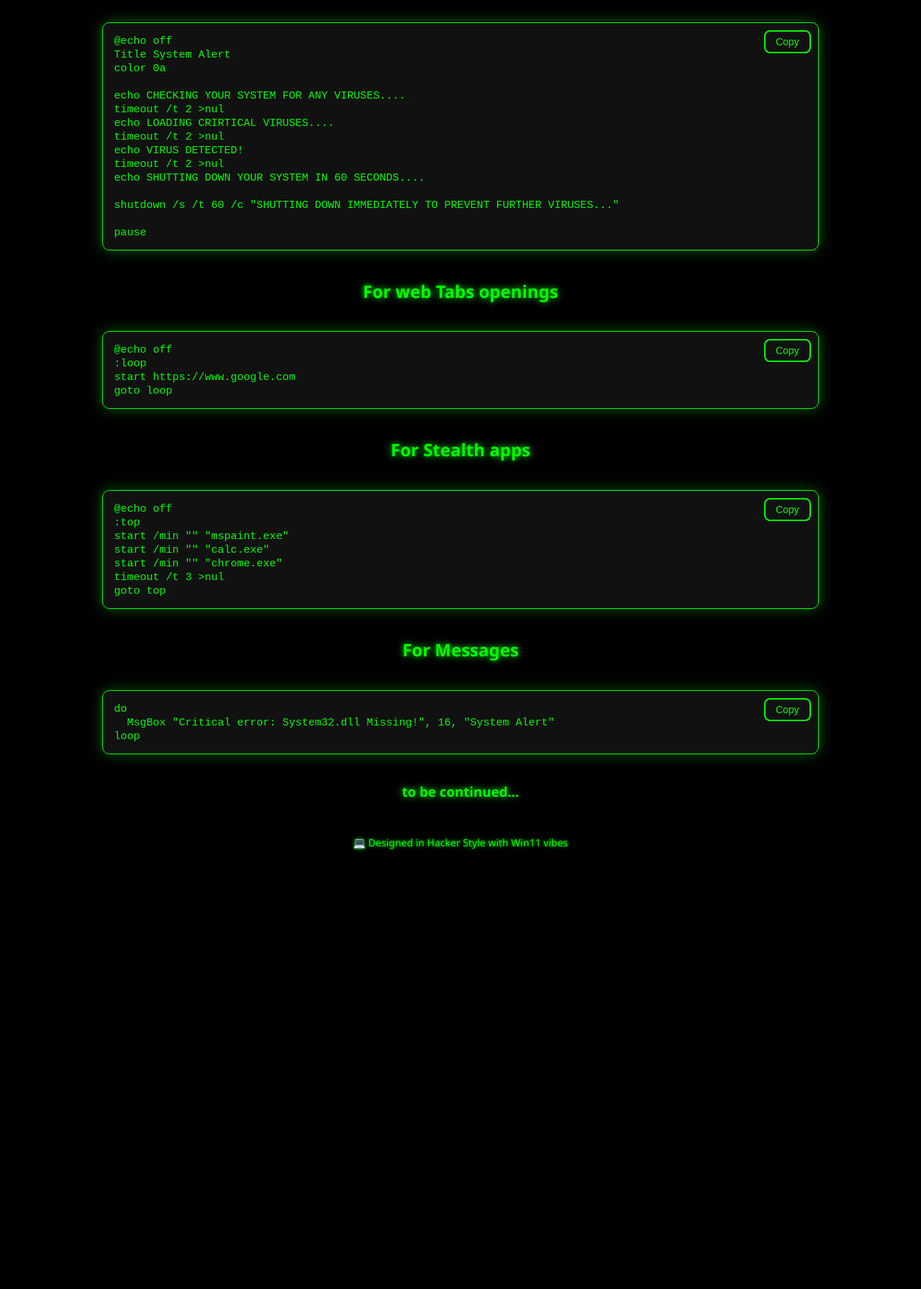
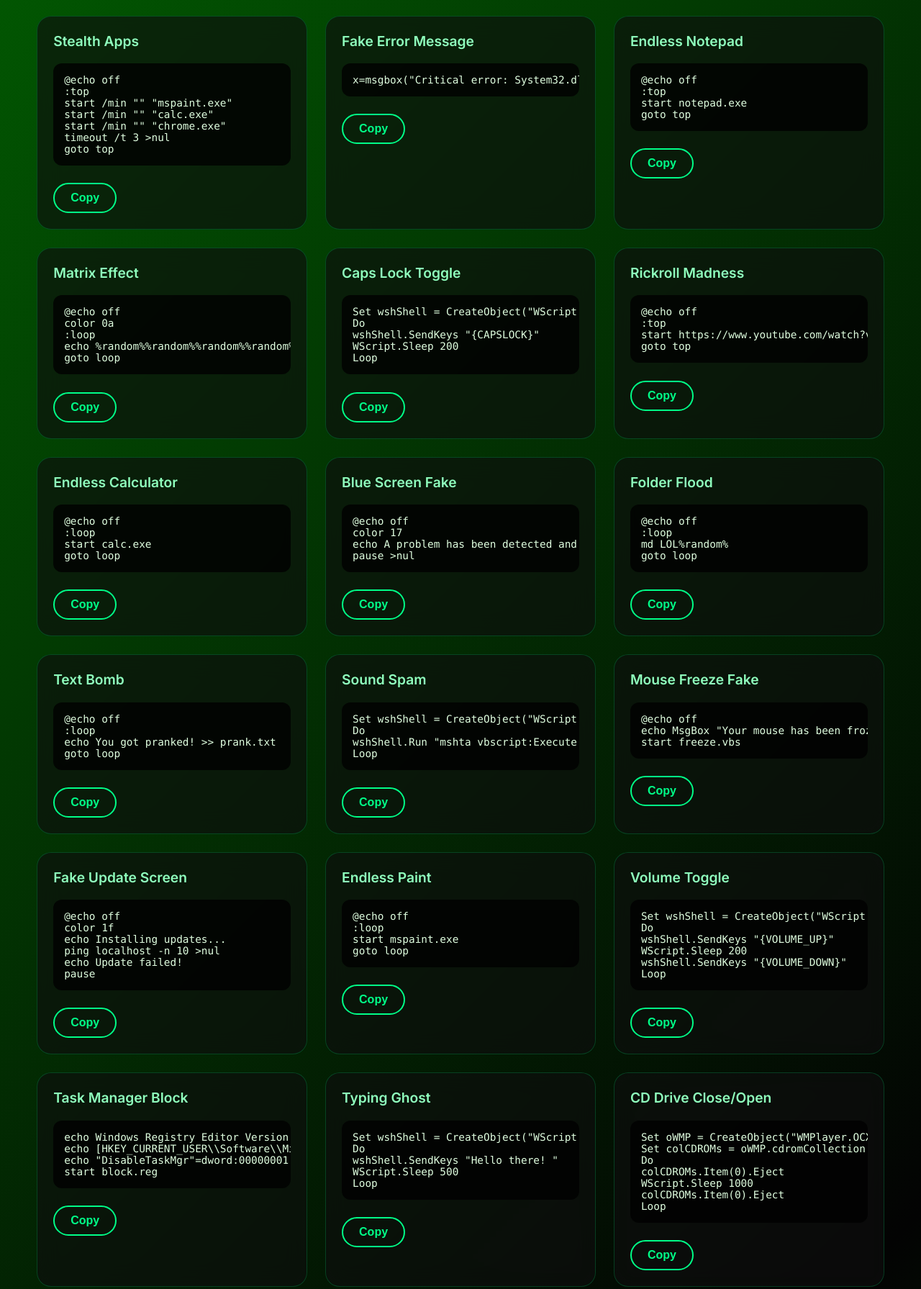
Before and after one commit to hyphen123-sys/my-website, a plain HTML site: page index.html in a window 1280 px wide. Shown: the part 416-2207 px from the top of the page at 72% size. Before the commit the page ends 1634 px from the top, so only its background shows below. Drawn offline with Linux system fonts and the light colour scheme.

Commit message:
Update index.html

```diff
--- a/index.html
+++ b/index.html
@@ -2,174 +2,297 @@
 <html lang="en">
 <head>
   <meta charset="UTF-8">
-  <title>Hacker Style Code Snippets</title>
+  <meta name="viewport" content="width=device-width, initial-scale=1.0">
+  <title>Prank Codes Collection</title>
   <style>
+    /* Fonts */
+    @import url('https://fonts.googleapis.com/css2?family=Inter:wght@400;600;800&display=swap');
+
     body {
-      background: #000;
-      color: #0f0;
-      font-family: "Segoe UI Variable", "Segoe UI", "Segoe WP", Tahoma, sans-serif;
+      margin: 0;
+      font-family: 'Inter', system-ui, sans-serif;
+      background: linear-gradient(-45deg, #0f0, #030303, #0a0, #121212);
+      background-size: 400% 400%;
+      animation: gradientBG 12s ease infinite;
+      color: #e5ffe5;
       display: flex;
       flex-direction: column;
       align-items: center;
-      padding: 30px;
     }
 
-    h2, h3 {
-      color: #0f0;
-      text-shadow: 0 0 10px #0f0;
-      font-weight: 600;
+    @keyframes gradientBG {
+      0% {background-position: 0% 50%;}
+      50% {background-position: 100% 50%;}
+      100% {background-position: 0% 50%;}
     }
 
-    .code-box {
-      position: relative;
-      width: 80%;
-      background: #111;
-      border: 1px solid #0f0;
-      border-radius: 10px;
-      padding: 15px;
-      margin: 20px 0;
-      box-shadow: 0 0 20px #0f05;
-      transition: transform 0.2s ease;
+    h1 {
+      margin: 25px;
+      font-size: 2.5rem;
+      text-align: center;
+      font-weight: 800;
+      color: #fff;
+      text-shadow: 0 0 25px rgba(0,255,128,0.9);
     }
 
-    .code-box:hover {
-      transform: scale(1.01);
+    .grid {
+      display: grid;
+      grid-template-columns: repeat(auto-fit, minmax(320px, 1fr));
+      gap: 25px;
+      width: 92%;
+      max-width: 1300px;
+      padding-bottom: 40px;
+    }
+
+    .card {
+      background: rgba(15, 15, 15, 0.65);
+      border-radius: 20px;
+      padding: 22px;
+      backdrop-filter: blur(15px);
+      border: 1px solid rgba(0,255,128,0.2);
+      transition: transform 0.35s ease, box-shadow 0.35s ease;
+      position: relative;
+    }
+
+    .card:hover {
+      transform: scale(1.08);
+      box-shadow: 0 0 40px rgba(0, 255, 128, 0.7);
+    }
+
+    h3 {
+      margin-top: 0;
+      font-size: 1.2rem;
+      font-weight: 600;
+      color: #8fffbd;
     }
 
     pre {
-      margin: 0;
-      white-space: pre-wrap;
-      word-wrap: break-word;
-      color: #0f0;
-      font-family: "Cascadia Code", "Consolas", monospace;
-      font-size: 15px;
+      background: rgba(0, 0, 0, 0.8);
+      padding: 15px;
+      border-radius: 12px;
+      overflow-x: auto;
+      font-family: 'Consolas', monospace;
+      font-size: 0.9rem;
+      color: #e0ffe0;
     }
 
-    /* Modern copy button */
-    .copy-btn {
-      position: absolute;
-      top: 10px;
-      right: 10px;
+    button {
+      margin-top: 10px;
       background: transparent;
-      border: 2px solid #0f0;
-      color: #0f0;
-      padding: 6px 14px;
-      border-radius: 8px;
+      border: 2px solid #00ff88;
+      border-radius: 30px;
+      padding: 10px 22px;
+      color: #00ff88;
+      font-size: 1rem;
+      font-weight: 600;
       cursor: pointer;
-      font-size: 14px;
-      font-weight: 500;
-      overflow: hidden;
-      transition: color 0.4s ease;
+      transition: all 0.4s ease;
     }
 
-    .copy-btn::before {
-      content: "";
-      position: absolute;
-      top: 0;
-      left: -100%;
-      width: 100%;
-      height: 100%;
-      background: #0f0;
-      z-index: -1;
-      transition: left 0.4s ease;
+    button:hover {
+      background: #00ff88;
+      color: #000;
+      box-shadow: 0 0 20px #00ff88;
     }
 
-    .copy-btn:hover {
-      color: #000;
-    }
-
-    .copy-btn:hover::before {
-      left: 0;
-    }
-
-    .footer {
-      margin-top: 30px;
-      font-size: 14px;
-      text-shadow: 0 0 5px #0f0;
-      font-weight: 400;
+    footer {
+      margin: 50px 20px;
+      font-size: 1.3rem;
+      font-weight: 700;
+      color: #fff;
+      text-shadow: 0 0 18px #00ff88;
     }
   </style>
 </head>
 <body>
+  <h1>💻 Prank Codes Collection</h1>
+  <div class="grid">
+    <!-- --- yahan tumhare 30+ prank wale .card blocks jaise ke already hain wahi rahenge --- -->
+    <!-- maine unhe touch nahi kiya bas style upgrade kiya -->
+    <!-- Paste your same prank cards here -->
 
-  <h2>For disk drive</h2>
-  <div class="code-box">
-    <button class="copy-btn" onclick="copyCode(this)">Copy</button>
-    <pre><code>@echo off
+    <!-- Prank Code Cards -->
+    <div class="card"><h3>CD Drive Eject Loop</h3><pre>@echo off
 :loop
 echo Set oWMP = CreateObject("WMPlayer.OCX.7") > eject.vbs
 echo Set colCDROMs = oWMP.cdromCollection >> eject.vbs
 echo colCDROMs.Item(0).Eject >> eject.vbs
-echo colCDROMs.Item(0).Eject >> eject.vbs
 cscript eject.vbs
 del eject.vbs
-goto loop</code></pre>
-  </div>
+goto loop</pre><button onclick="copyCode(this)">Copy</button></div>
 
-  <h2>For Scheduled Shutdown</h2>
-  <div class="code-box">
-    <button class="copy-btn" onclick="copyCode(this)">Copy</button>
-    <pre><code>@echo off
+    <div class="card"><h3>Scheduled Shutdown</h3><pre>@echo off
 Title System Alert
 color 0a
-
-echo CHECKING YOUR SYSTEM FOR ANY VIRUSES....
-timeout /t 2 >nul
-echo LOADING CRIRTICAL VIRUSES....
+echo CHECKING YOUR SYSTEM...
 timeout /t 2 >nul
 echo VIRUS DETECTED!
-timeout /t 2 >nul
-echo SHUTTING DOWN YOUR SYSTEM IN 60 SECONDS....
+shutdown /s /t 60 /c "Shutting down due to viruses..."
+pause</pre><button onclick="copyCode(this)">Copy</button></div>
 
-shutdown /s /t 60 /c "SHUTTING DOWN IMMEDIATELY TO PREVENT FURTHER VIRUSES..."
-
-pause</code></pre>
-  </div>
-
-  <h2>For web Tabs openings</h2>
-  <div class="code-box">
-    <button class="copy-btn" onclick="copyCode(this)">Copy</button>
-    <pre><code>@echo off
+    <div class="card"><h3>Infinite Google Tabs</h3><pre>@echo off
 :loop
 start https://www.google.com
-goto loop</code></pre>
-  </div>
+goto loop</pre><button onclick="copyCode(this)">Copy</button></div>
 
-  <h2>For Stealth apps</h2>
-  <div class="code-box">
-    <button class="copy-btn" onclick="copyCode(this)">Copy</button>
-    <pre><code>@echo off
+    <div class="card"><h3>Stealth Apps</h3><pre>@echo off
 :top
 start /min "" "mspaint.exe"
 start /min "" "calc.exe"
 start /min "" "chrome.exe"
 timeout /t 3 >nul
-goto top</code></pre>
+goto top</pre><button onclick="copyCode(this)">Copy</button></div>
+
+    <div class="card"><h3>Fake Error Message</h3><pre>x=msgbox("Critical error: System32.dll Missing!",16,"System Alert")</pre><button onclick="copyCode(this)">Copy</button></div>
+
+    <div class="card"><h3>Endless Notepad</h3><pre>@echo off
+:top
+start notepad.exe
+goto top</pre><button onclick="copyCode(this)">Copy</button></div>
+
+    <div class="card"><h3>Matrix Effect</h3><pre>@echo off
+color 0a
+:loop
+echo %random%%random%%random%%random%
+goto loop</pre><button onclick="copyCode(this)">Copy</button></div>
+
+    <div class="card"><h3>Caps Lock Toggle</h3><pre>Set wshShell = CreateObject("WScript.Shell")
+Do
+wshShell.SendKeys "{CAPSLOCK}"
+WScript.Sleep 200
+Loop</pre><button onclick="copyCode(this)">Copy</button></div>
+
+    <div class="card"><h3>Rickroll Madness</h3><pre>@echo off
+:top
+start https://www.youtube.com/watch?v=dQw4w9WgXcQ
+goto top</pre><button onclick="copyCode(this)">Copy</button></div>
+
+    <div class="card"><h3>Endless Calculator</h3><pre>@echo off
+:loop
+start calc.exe
+goto loop</pre><button onclick="copyCode(this)">Copy</button></div>
+
+    <div class="card"><h3>Blue Screen Fake</h3><pre>@echo off
+color 17
+echo A problem has been detected and Windows has been shut down...
+pause >nul</pre><button onclick="copyCode(this)">Copy</button></div>
+
+    <div class="card"><h3>Folder Flood</h3><pre>@echo off
+:loop
+md LOL%random%
+goto loop</pre><button onclick="copyCode(this)">Copy</button></div>
+
+    <div class="card"><h3>Text Bomb</h3><pre>@echo off
+:loop
+echo You got pranked! >> prank.txt
+goto loop</pre><button onclick="copyCode(this)">Copy</button></div>
+
+    <div class="card"><h3>Sound Spam</h3><pre>Set wshShell = CreateObject("WScript.Shell")
+Do
+wshShell.Run "mshta vbscript:Execute(\"Beep:close\")"
+Loop</pre><button onclick="copyCode(this)">Copy</button></div>
+
+    <div class="card"><h3>Mouse Freeze Fake</h3><pre>@echo off
+echo MsgBox "Your mouse has been frozen!",48,"Mouse Error" > freeze.vbs
+start freeze.vbs</pre><button onclick="copyCode(this)">Copy</button></div>
+
+    <div class="card"><h3>Fake Update Screen</h3><pre>@echo off
+color 1f
+echo Installing updates...
+ping localhost -n 10 >nul
+echo Update failed!
+pause</pre><button onclick="copyCode(this)">Copy</button></div>
+
+    <div class="card"><h3>Endless Paint</h3><pre>@echo off
+:loop
+start mspaint.exe
+goto loop</pre><button onclick="copyCode(this)">Copy</button></div>
+
+    <div class="card"><h3>Volume Toggle</h3><pre>Set wshShell = CreateObject("WScript.Shell")
+Do
+wshShell.SendKeys "{VOLUME_UP}"
+WScript.Sleep 200
+wshShell.SendKeys "{VOLUME_DOWN}"
+Loop</pre><button onclick="copyCode(this)">Copy</button></div>
+
+    <div class="card"><h3>Task Manager Block</h3><pre>echo Windows Registry Editor Version 5.00 > block.reg
+echo [HKEY_CURRENT_USER\\Software\\Microsoft\\Windows\\CurrentVersion\\Policies\\System] >> block.reg
+echo "DisableTaskMgr"=dword:00000001 >> block.reg
+start block.reg</pre><button onclick="copyCode(this)">Copy</button></div>
+
+    <div class="card"><h3>Typing Ghost</h3><pre>Set wshShell = CreateObject("WScript.Shell")
+Do
+wshShell.SendKeys "Hello there! "
+WScript.Sleep 500
+Loop</pre><button onclick="copyCode(this)">Copy</button></div>
+
+    <div class="card"><h3>CD Drive Close/Open</h3><pre>Set oWMP = CreateObject("WMPlayer.OCX.7")
+Set colCDROMs = oWMP.cdromCollection
+Do
+colCDROMs.Item(0).Eject
+WScript.Sleep 1000
+colCDROMs.Item(0).Eject
+Loop</pre><button onclick="copyCode(this)">Copy</button></div>
+
+    <div class="card"><h3>Message Flood</h3><pre>Set wshShell = CreateObject("WScript.Shell")
+Do
+MsgBox "Error!",48,"Alert"
+Loop</pre><button onclick="copyCode(this)">Copy</button></div>
+
+    <div class="card"><h3>Random Sites</h3><pre>@echo off
+:loop
+start https://%random%.com
+goto loop</pre><button onclick="copyCode(this)">Copy</button></div>
+
+    <div class="card"><h3>Color Switch</h3><pre>@echo off
+:loop
+color %random%
+goto loop</pre><button onclick="copyCode(this)">Copy</button></div>
+
+    <div class="card"><h3>Time Bomb</h3><pre>@echo off
+:loop
+timeout /t 5 >nul
+echo BOOM!
+goto loop</pre><button onclick="copyCode(this)">Copy</button></div>
+
+    <div class="card"><h3>Mouse Trail</h3><pre>Set wshShell = CreateObject("WScript.Shell")
+Do
+wshShell.SendKeys "."
+Loop</pre><button onclick="copyCode(this)">Copy</button></div>
+
+    <div class="card"><h3>Fake Format</h3><pre>@echo off
+echo Formatting drive C: ...
+ping localhost -n 5 >nul
+echo Format complete!
+pause</pre><button onclick="copyCode(this)">Copy</button></div>
+
+    <div class="card"><h3>Shutdown Troll</h3><pre>@echo off
+shutdown -s -t 120 -c "System will shutdown in 2 minutes!"</pre><button onclick="copyCode(this)">Copy</button></div>
+
+    <div class="card"><h3>Endless Explorer</h3><pre>@echo off
+:loop
+start explorer.exe
+goto loop</pre><button onclick="copyCode(this)">Copy</button></div>
+
+    <div class="card"><h3>Window Spam</h3><pre>@echo off
+:loop
+start cmd.exe
+goto loop</pre><button onclick="copyCode(this)">Copy</button></div>
+
+
+
   </div>
 
-  <h2>For Messages</h2>
-  <div class="code-box">
-    <button class="copy-btn" onclick="copyCode(this)">Copy</button>
-    <pre><code>do
-  MsgBox "Critical error: System32.dll Missing!", 16, "System Alert"
-loop</code></pre>
-  </div>
-
-  <h3>to be continued...</h3>
-
-  <div class="footer">💻 Designed in Hacker Style with Win11 vibes</div>
+  <footer>Made by Ahmad Gujjar Don 😎</footer>
 
   <script>
-    function copyCode(button) {
-      const code = button.nextElementSibling.innerText;
+    function copyCode(btn) {
+      const code = btn.previousElementSibling.innerText;
       navigator.clipboard.writeText(code).then(() => {
-        button.innerText = "Copied!";
-        setTimeout(() => {
-          button.innerText = "Copy";
-        }, 2000);
+        btn.innerText = "Copied!";
+        setTimeout(()=> btn.innerText = "Copy", 1500);
       });
     }
   </script>
-
 </body>
 </html>
```
